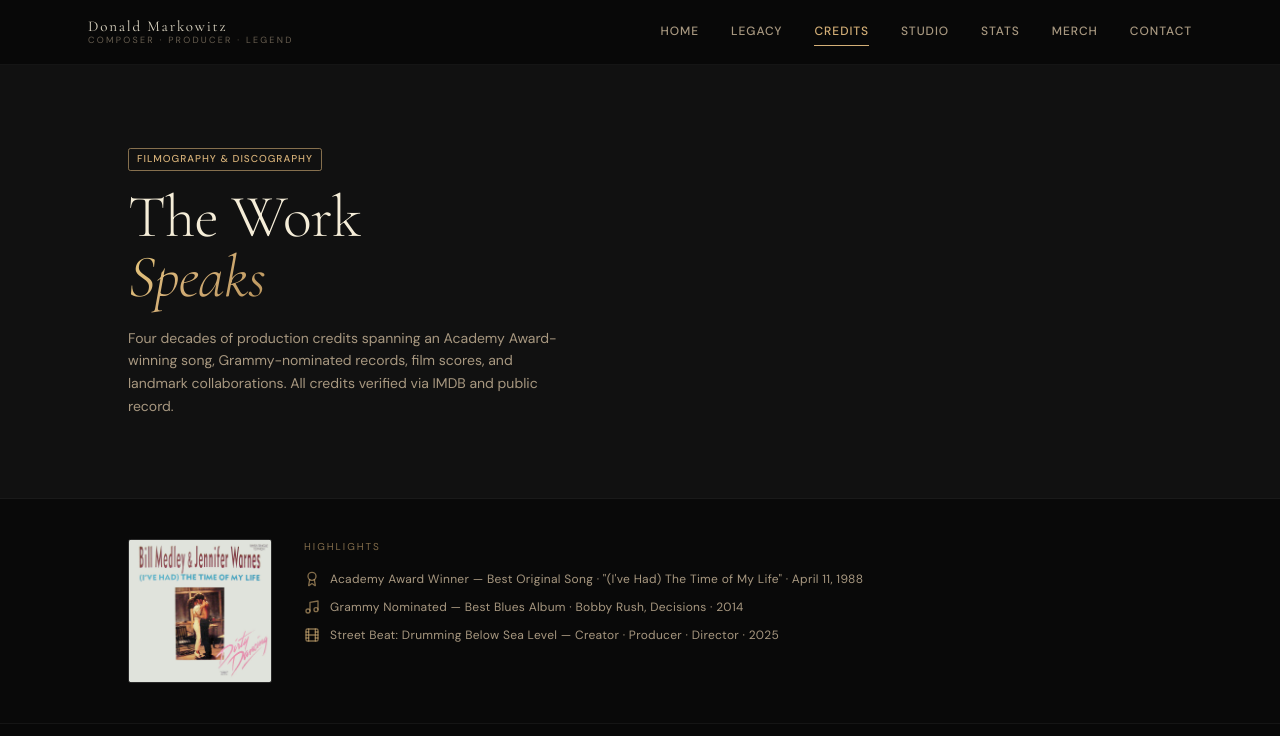
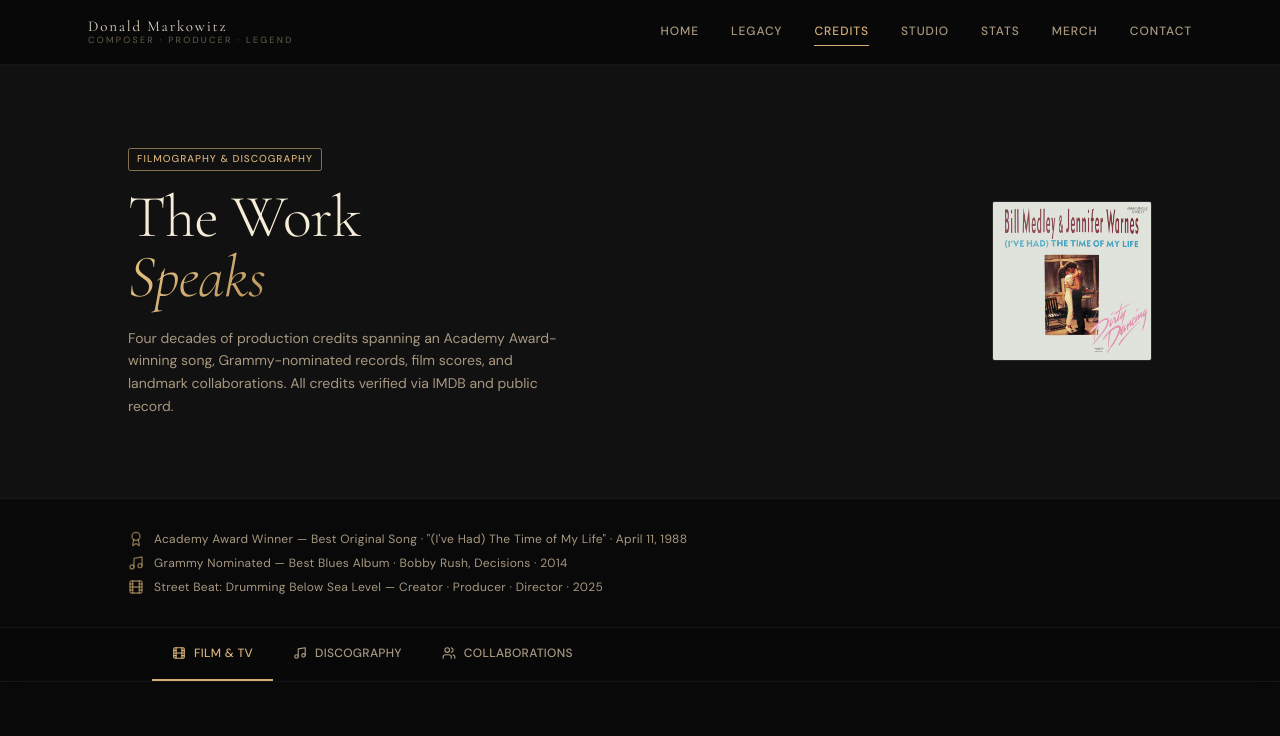
Before and after one commit to flu-wop/djm, a Next.js app: page /credits in a window 1280 px wide. Shown: the top 736 px of the page. Built offline with nearby package versions, Linux system fonts and the light colour scheme.

Commit message:
all djm fixes

```diff
--- a/src/app/credits/CreditsClient.tsx
+++ b/src/app/credits/CreditsClient.tsx
@@ -81,7 +81,8 @@ export default function CreditsClient({ posters }: { posters: Record<string, str
     <div className="pt-16 min-h-screen bg-studio-black">
 
       <section className="py-20 px-6 border-b border-studio-border/40 bg-studio-charcoal">
-        <div className="mx-auto max-w-5xl text-center sm:text-left">
+        <div className="mx-auto max-w-5xl grid md:grid-cols-[1fr_160px] gap-10 items-center">
+          <div>
             <Badge variant="outline" className="mb-4 text-[10px] tracking-widest uppercase">Filmography & Discography</Badge>
             <h1 className="font-display text-5xl md:text-6xl text-cream mb-5 leading-tight">
               The Work
@@ -93,24 +94,22 @@ export default function CreditsClient({ posters }: { posters: Record<string, str
               film scores, and landmark collaborations. All credits verified via IMDB and public record.
             </p>
           </div>
-      </section>
-
-      {/* ── Accolades strip ── */}
-      <section className="py-10 px-6 border-b border-studio-border/40 bg-studio-black">
-        <div className="mx-auto max-w-5xl flex flex-col md:flex-row gap-8 items-start">
-          {/* (I've Had) The Time of My Life — 12" single cover */}
-          <div className="relative w-36 shrink-0 aspect-square rounded-sm border border-studio-border overflow-hidden">
+          {/* TOML 12-inch single cover — right of title */}
+          <div className="relative w-40 aspect-square rounded-sm border border-studio-border overflow-hidden hidden md:block">
             <Image
               src="/images/toml.jpg"
               alt="(I've Had) The Time of My Life — Bill Medley & Jennifer Warnes 12-inch single"
               fill
               className="object-cover"
-              sizes="144px"
+              sizes="160px"
             />
           </div>
+        </div>
+      </section>
 
-          <div className="flex-1 flex flex-col gap-3 justify-center">
-            <p className="text-[10px] tracking-[0.2em] uppercase text-gold/60 mb-1">Highlights</p>
+      {/* ── Accolades strip ── */}
+      <section className="py-8 px-6 border-b border-studio-border/40 bg-studio-black">
+        <div className="mx-auto max-w-5xl flex flex-col gap-2">
           {[
             { icon: Award, label: "Academy Award Winner — Best Original Song · \"(I've Had) The Time of My Life\" · April 11, 1988" },
             { icon: Music, label: "Grammy Nominated — Best Blues Album · Bobby Rush, Decisions · 2014" },
@@ -121,7 +120,6 @@ export default function CreditsClient({ posters }: { posters: Record<string, str
               <span className="text-xs text-mist tracking-wide">{label}</span>
             </div>
           ))}
-          </div>
         </div>
       </section>
 
--- a/src/app/legacy/page.tsx
+++ b/src/app/legacy/page.tsx
@@ -47,7 +47,7 @@ const TIMELINE = [
     photos: [
       { file: "donny-dad.jpg",       alt: "Donald Markowitz with his father",           caption: "Donny & his dad",        position: "object-top"    },
       { file: "donny-on-stairs.JPG", alt: "Young Donald Markowitz on the stoop",        caption: "New York, early years",  position: "object-center" },
-      { file: "oscar-image.JPG",     alt: "Donald Markowitz at the Academy Awards",     caption: "Academy Award, 1988",   position: "object-center" },
+      { file: "speedo-cadillacs.png", alt: "Speedo and the Cadillacs",                   caption: "Speedo & the Cadillacs", position: "object-top"    },
     ],
   },
   {
@@ -71,9 +71,10 @@ const TIMELINE = [
       },
     ],
     photos: [
+      { file: "oscar-image.JPG",            alt: "Donald Markowitz at the Academy Awards",           caption: "Academy Award, 1988",          position: "object-center" },
       { file: "taj-mahal-van-morrison.jpg", alt: "Donald with Taj Mahal and Van Morrison in studio", caption: "With Van Morrison & Taj Mahal", position: "object-center" },
-      { file: "james-taylor.jpg",           alt: "Donald Markowitz with James Taylor",               caption: "With James Taylor",           position: "object-top"    },
-      { file: "allen-toussaint.jpg",        alt: "Donald Markowitz with Allen Toussaint",            caption: "With Allen Toussaint",        position: "object-top"    },
+      { file: "james-taylor.jpg",           alt: "Donald Markowitz with James Taylor",               caption: "With James Taylor",            position: "object-top"    },
+      { file: "allen-toussaint.jpg",        alt: "Donald Markowitz with Allen Toussaint",            caption: "With Allen Toussaint",         position: "object-top"    },
     ],
   },
   {
@@ -102,7 +103,7 @@ const TIMELINE = [
       },
     ],
     photos: [
-      { file: "cyril-neville.jpeg", alt: "Donald with Cyril Neville at Mid City Sound", caption: "With Cyril Neville",      position: "object-top"         },
+      { file: "allen-toussaint.jpg", alt: "Donald Markowitz with Allen Toussaint",       caption: "With Allen Toussaint",    position: "object-top"         },
       { file: "irma-thomas.jpeg",   alt: "Donald with Irma Thomas",                     caption: "With Irma Thomas",        position: "object-top"         },
       { file: "fqf.jpeg",           alt: "Donald performing at French Quarter Festival", caption: "French Quarter Festival", position: "object-[center_30%]" },
     ],
--- a/src/components/layout/Footer.tsx
+++ b/src/components/layout/Footer.tsx
@@ -1,7 +1,6 @@
 // src/components/layout/Footer.tsx — 2-col desktop, single col mobile
 
 import Link  from "next/link";
-import Image from "next/image";
 import { Instagram, Twitter, Youtube, Mail, ExternalLink } from "lucide-react";
 
 const SITE_LINKS = [
@@ -75,14 +74,8 @@ export function Footer() {
             rel="noopener noreferrer"
             className="flex items-center gap-4 p-4 border border-studio-border/60 rounded-sm hover:border-gold/40 transition-all group w-full md:max-w-xs"
           >
-            <div className="relative w-[60px] h-[60px] shrink-0 opacity-80 group-hover:opacity-100 transition-opacity">
-              <Image
-                src="/images/mcs2-logo.png"
-                alt="Mid City Sound Studios"
-                fill
-                className="object-contain object-center"
-                sizes="60px"
-              />
+            <div className="w-[60px] h-[60px] shrink-0 flex items-center justify-center rounded-sm border border-studio-border/40 bg-studio-dark group-hover:border-gold/30 transition-colors">
+              <span className="font-display text-xl text-gold/50 group-hover:text-gold transition-colors">M</span>
             </div>
             <div>
               <p className="text-cream text-xs font-medium group-hover:text-gold transition-colors">Mid City Sound Studios</p>
```
Also changed, not shown: public/images/speedo-cadillacs.png (added). Lines whose indentation alone changed are shown as unchanged.
